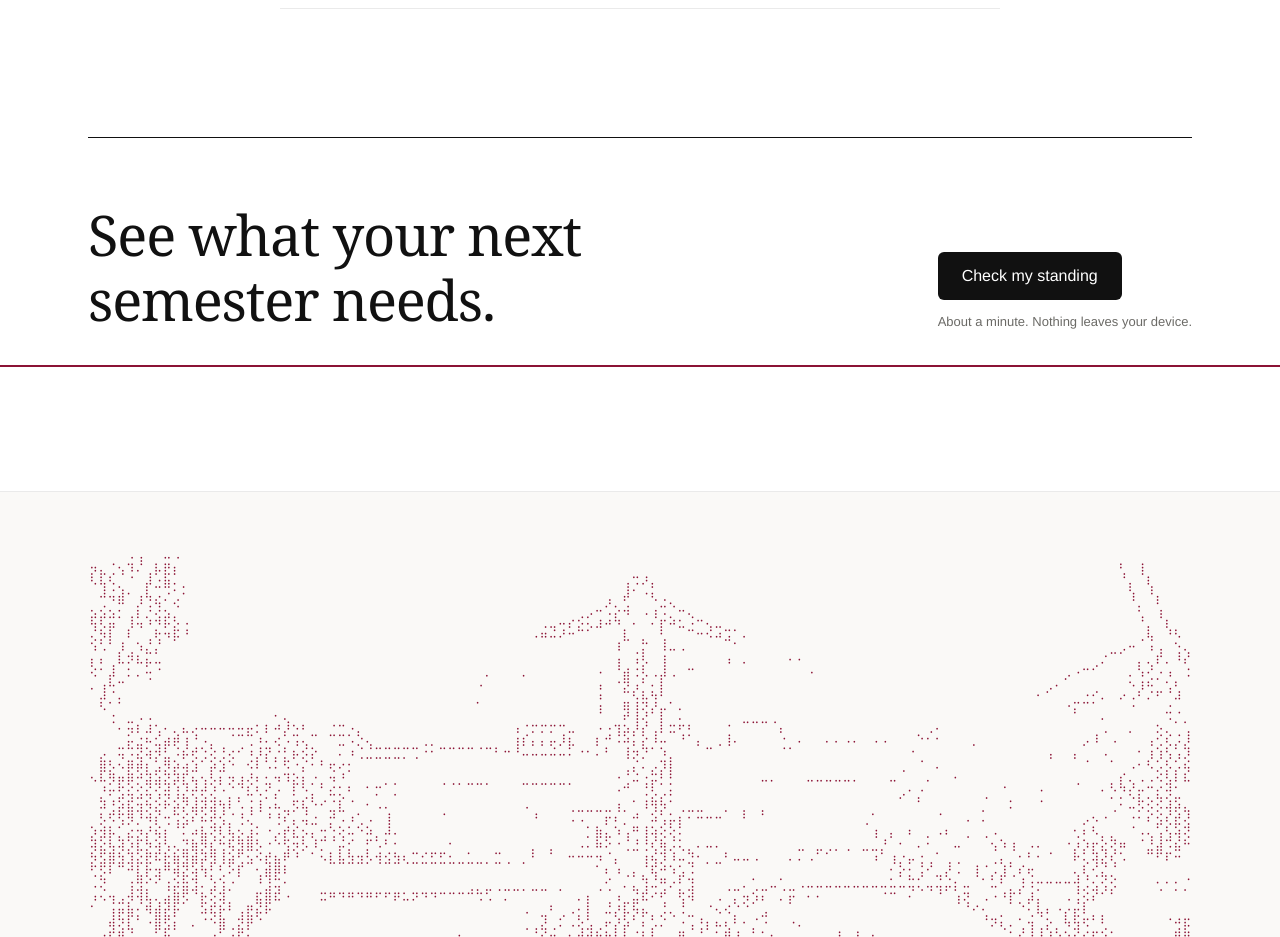
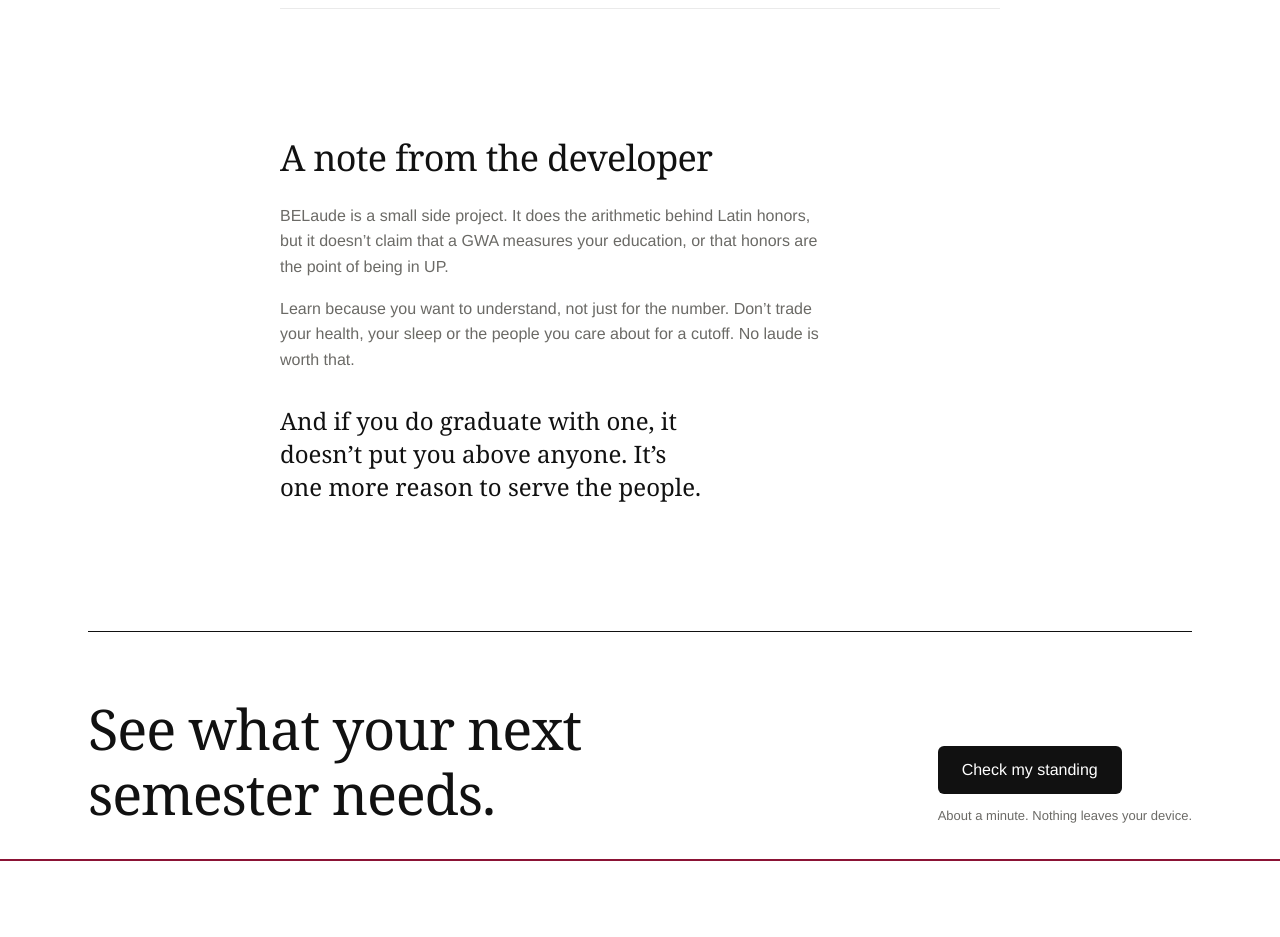
Before and after one commit to Llenoxinn/BELaude, a React (Vite) app: page / in a window 1280 px wide. Shown: the part 3460-4397 px from the top of the page. Built offline with nearby package versions, Linux system fonts and the light colour scheme; no server answers.

Commit message:
feat: add developer's note on the landing page

```diff
--- a/src/pages/Landing.tsx
+++ b/src/pages/Landing.tsx
@@ -159,6 +159,28 @@ export function Landing() {
       </section>
 
       <Faq />
+
+      {/* The developer's note: honors are a number, not the measure of an education */}
+      <section aria-labelledby="note" className="mx-auto max-w-3xl px-4 pb-20 sm:px-6 md:pb-32">
+        <Reveal>
+          <h2 id="note" className="text-[2.25rem]">
+            A note from the developer
+          </h2>
+          <div className="mt-6 max-w-[62ch] space-y-4 text-muted-foreground">
+            <p>
+              BELaude is a small side project. It does the arithmetic behind Latin honors, but it doesn’t claim that a GWA
+              measures your education, or that honors are the point of being in UP.
+            </p>
+            <p>
+              Learn because you want to understand, not just for the number. Don’t trade your health, your sleep or the
+              people you care about for a cutoff. No laude is worth that.
+            </p>
+          </div>
+          <p className="mt-8 max-w-[44ch] font-serif text-2xl leading-snug text-balance">
+            And if you do graduate with one, it doesn’t put you above anyone. It’s one more reason to serve the people.
+          </p>
+        </Reveal>
+      </section>
 
       <section aria-labelledby="cta" className="mx-auto max-w-6xl px-4 pb-8 sm:px-6">
         <Reveal className="grid gap-8 border-t border-foreground pt-12 md:grid-cols-[1fr_auto] md:items-end md:gap-16 md:pt-16">
```
